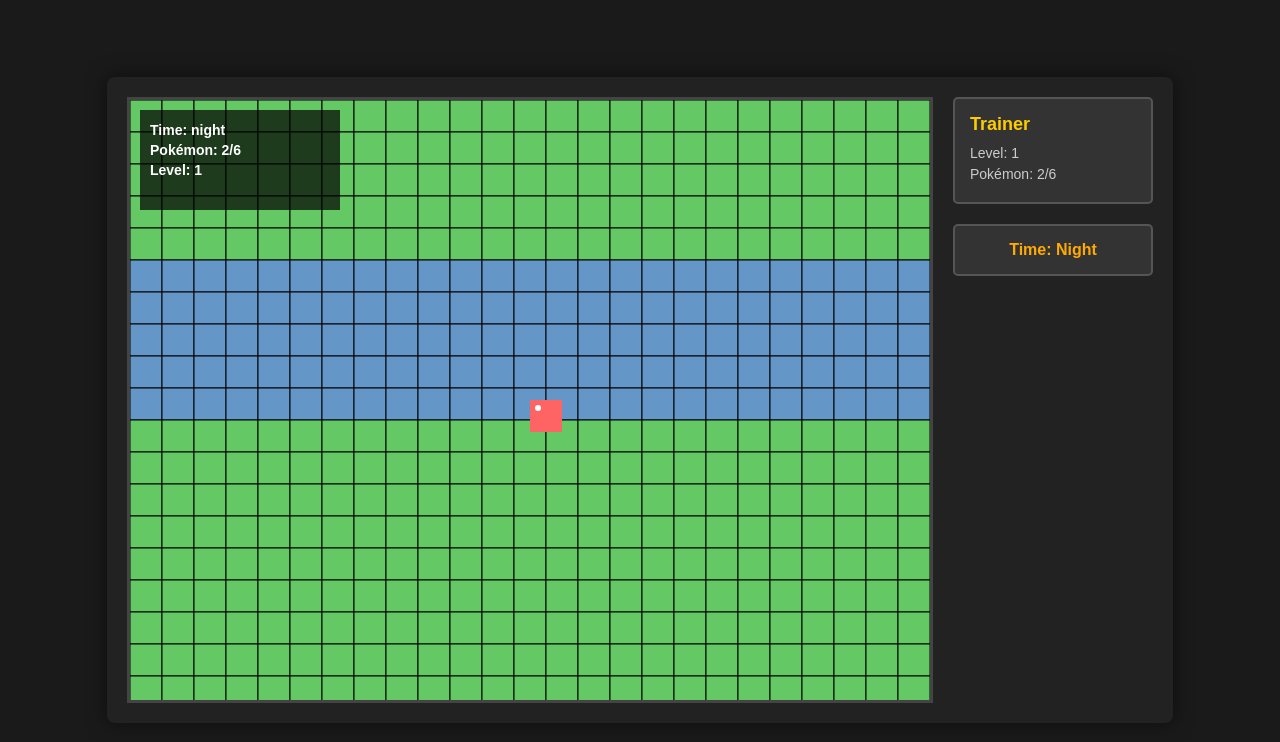
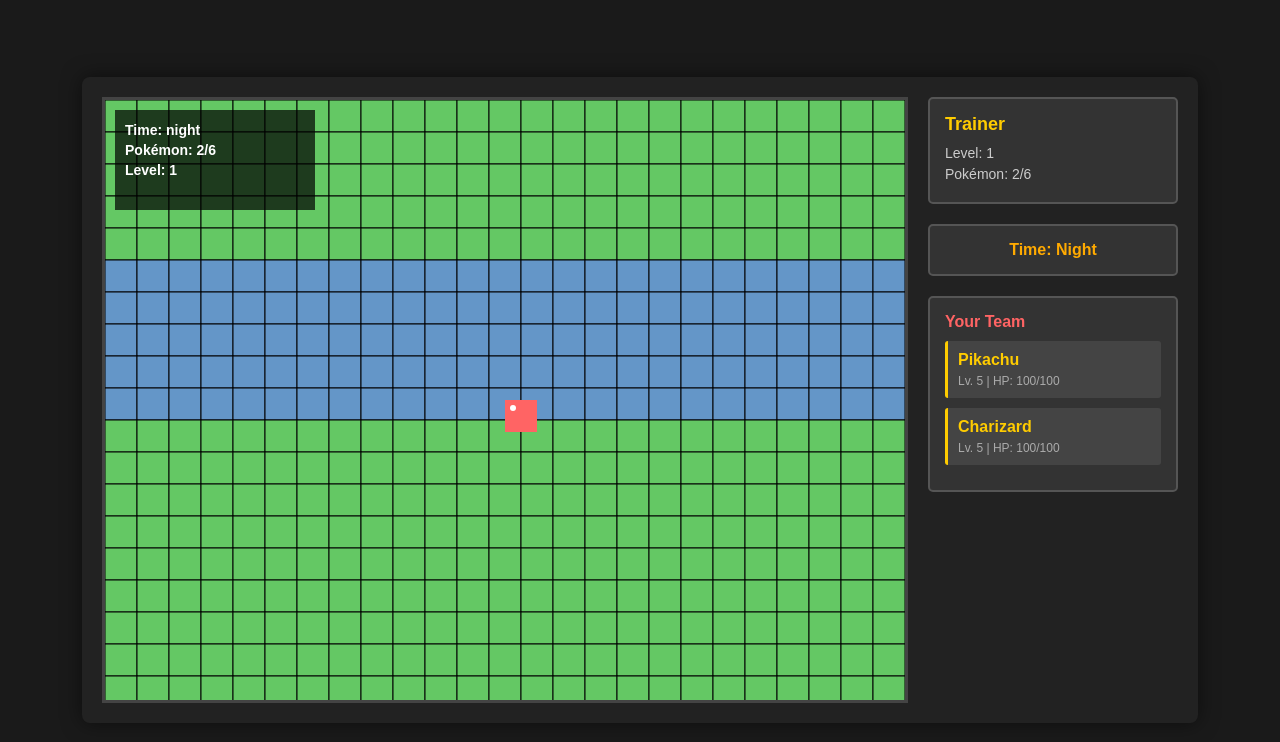
Before and after one commit to ICANMAKEAGAME4U/pokemon-sun-game, a website: page game.html in a window 1280 px wide. Drawn offline with Linux system fonts and the light colour scheme.

Commit message:
Fix Pokemon team display in UI panel - show Pikachu and Charizard with stats

```diff
--- a/game.html
+++ b/game.html
@@ -40,7 +40,7 @@
             display: flex;
             flex-direction: column;
             gap: 20px;
-            min-width: 200px;
+            min-width: 250px;
         }
 
         #player-info {
@@ -75,6 +75,38 @@
             color: #ffaa00;
             font-weight: bold;
         }
+
+        #pokemon-team {
+            background-color: #333;
+            padding: 15px;
+            border-radius: 5px;
+            border: 2px solid #555;
+        }
+
+        #pokemon-team h3 {
+            margin-bottom: 10px;
+            color: #ff6464;
+            font-size: 16px;
+        }
+
+        .pokemon-item {
+            background-color: #444;
+            padding: 10px;
+            margin-bottom: 10px;
+            border-radius: 3px;
+            border-left: 3px solid #ffcc00;
+        }
+
+        .pokemon-name {
+            font-weight: bold;
+            color: #ffcc00;
+        }
+
+        .pokemon-stats {
+            font-size: 12px;
+            color: #aaa;
+            margin-top: 5px;
+        }
     </style>
 </head>
 <body>
@@ -88,6 +120,10 @@
             </div>
             <div id="time-display">
                 <p id="time-of-day">Time: Day</p>
+            </div>
+            <div id="pokemon-team">
+                <h3>Your Team</h3>
+                <div id="team-list"></div>
             </div>
         </div>
     </div>
@@ -180,7 +216,9 @@
             addPokemon(pokemon) {
                 if (this.pokemonTeam.length < 6) {
                     this.pokemonTeam.push(pokemon);
+                    return true;
                 }
+                return false;
             }
         }
 
@@ -264,6 +302,9 @@
                 charizard.addMove({ name: 'Flamethrower', power: 90 });
                 this.player.addPokemon(charizard);
 
+                console.log('Game initialized with', this.player.pokemonTeam.length, 'Pokemon');
+                console.log('Team:', this.player.pokemonTeam);
+
                 this.gameLoop();
             }
 
@@ -306,6 +347,22 @@
                 document.getElementById('player-level').textContent = `Level: ${this.player.level}`;
                 document.getElementById('pokemon-count').textContent = `Pokémon: ${this.player.pokemonTeam.length}/6`;
                 document.getElementById('time-of-day').textContent = `Time: ${this.gameState.timeOfDay.charAt(0).toUpperCase() + this.gameState.timeOfDay.slice(1)}`;
+
+                // Update Pokemon team display
+                const teamList = document.getElementById('team-list');
+                teamList.innerHTML = '';
+
+                this.player.pokemonTeam.forEach((pokemon, index) => {
+                    const pokemonDiv = document.createElement('div');
+                    pokemonDiv.className = 'pokemon-item';
+                    pokemonDiv.innerHTML = `
+                        <div class="pokemon-name">${pokemon.name}</div>
+                        <div class="pokemon-stats">
+                            Lv. ${pokemon.level} | HP: ${pokemon.hp}/${pokemon.maxHP}
+                        </div>
+                    `;
+                    teamList.appendChild(pokemonDiv);
+                });
             }
 
             gameLoop() {
```
